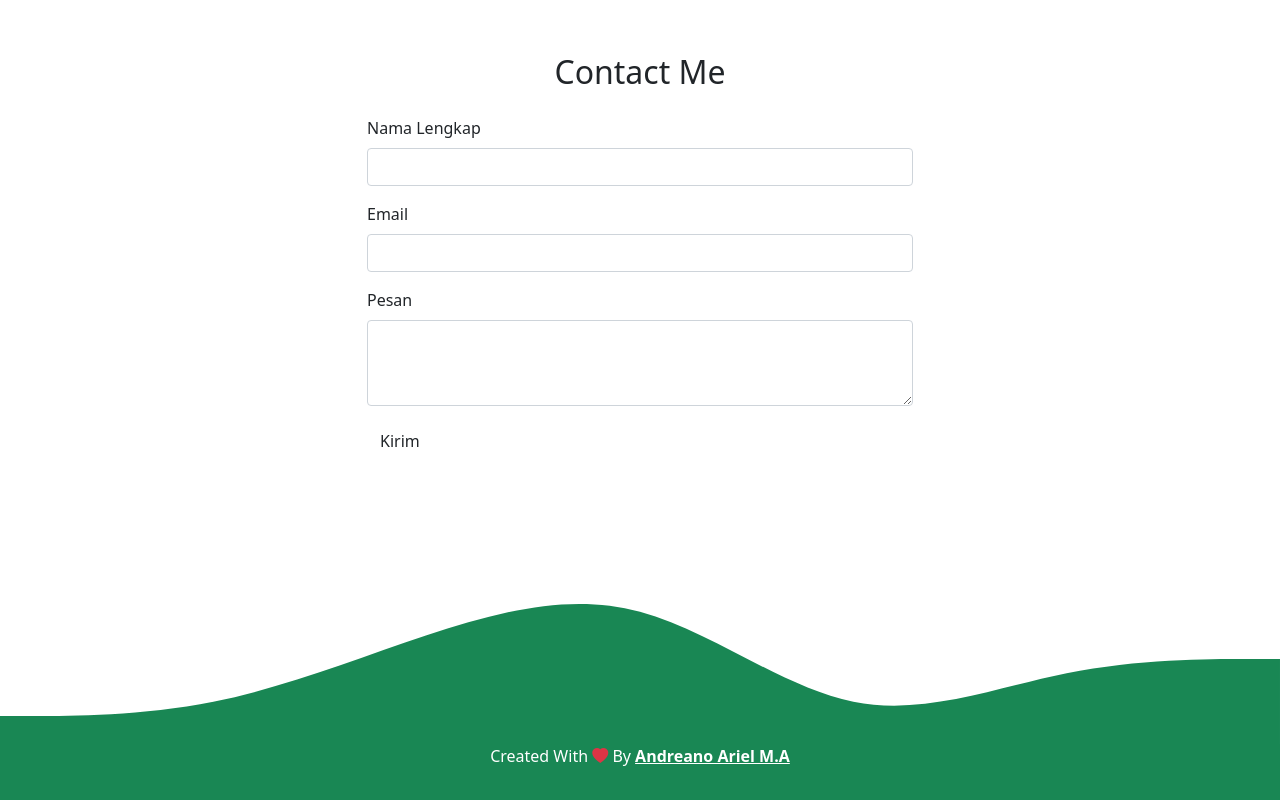
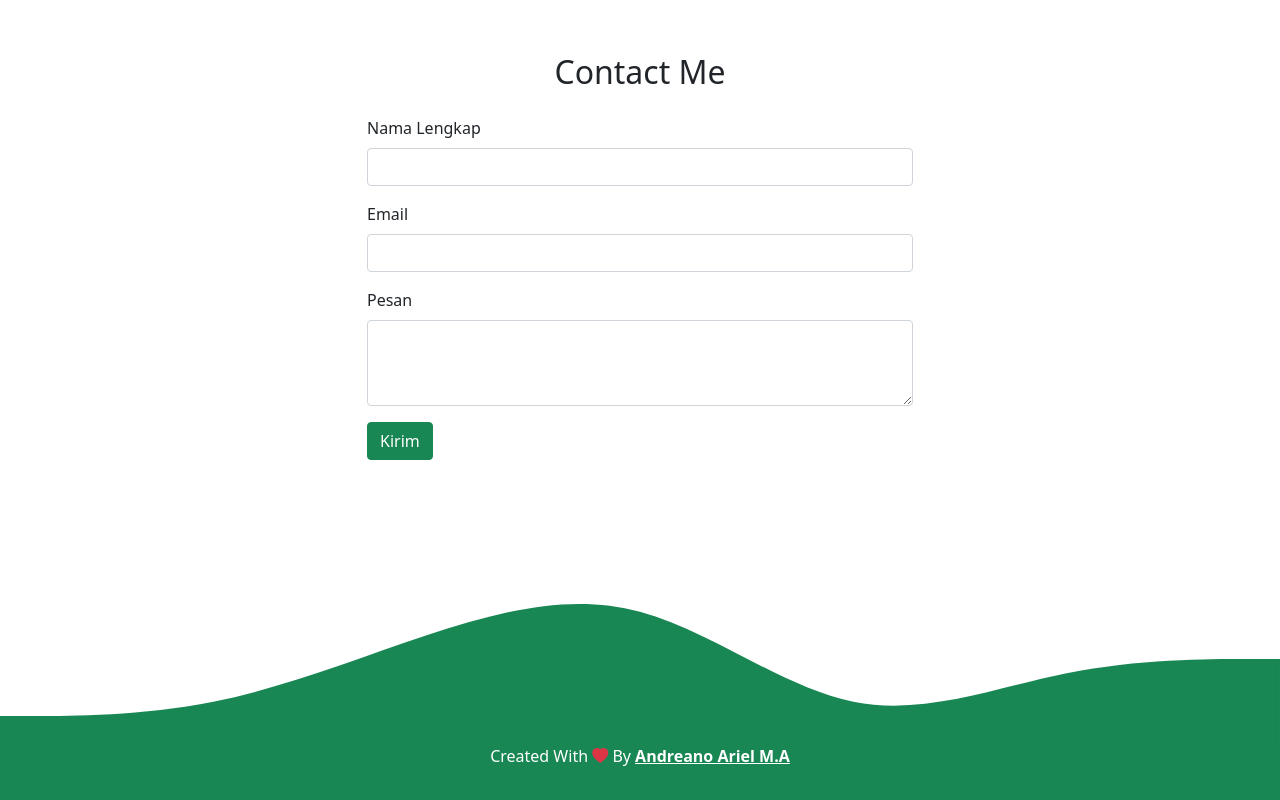
Before and after one commit to andrnoam/andrnoam.github.io, a plain HTML site: page index.html in a window 1280 px wide. Shown: the part 2306-3106 px from the top of the page. Drawn offline with nearby package versions, Linux system fonts and the light colour scheme.

Commit message:
mengubah warna tombol menjadi hijau revisi

```diff
--- a/index.html
+++ b/index.html
@@ -158,7 +158,7 @@
                 <label for="pesan" class="form-label">Pesan</label>
                 <textarea class="form-control" id="pesan" rows="3"></textarea>
               </div>
-                <button type="submit" class="btn btn-succes" a href="#ContactPerson" onclick="alert('Tunggu Balesan dari Aku Ya!!..')">Kirim</button></a>
+                <button type="submit" class="btn btn-success" a href="#ContactPerson" onclick="alert('Tunggu Balesan dari Aku Ya!!..')">Kirim</button></a>
             </form>
           </div>
         </div>
```
